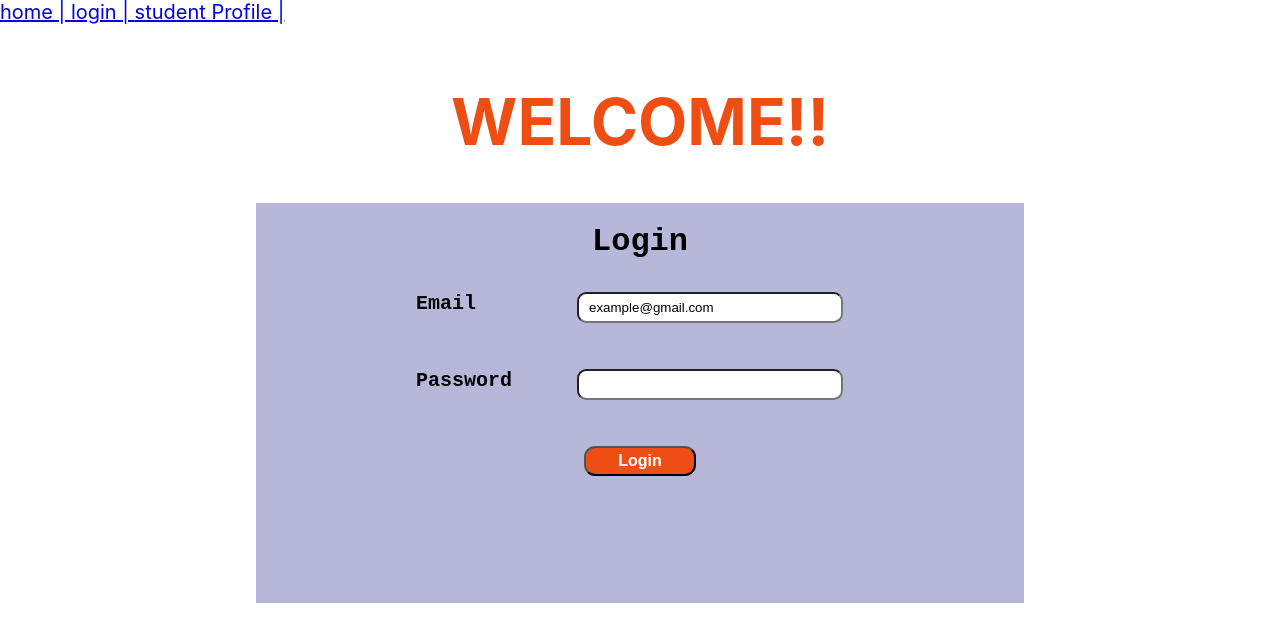
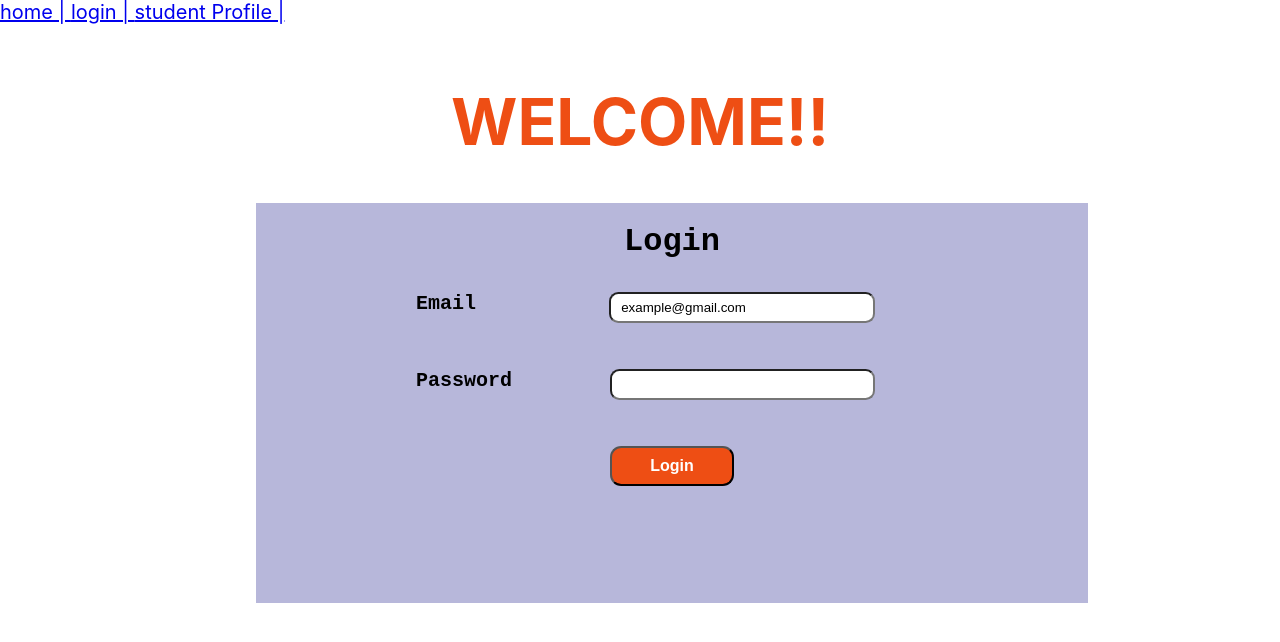
Before and after one commit to salma27/GP-organization-system, a React (Create React App) app in the folder frontend/: page /login in a window 1280 px wide. Shown: the top 642 px of the page. Built offline with nearby package versions, Linux system fonts and the light colour scheme.

Commit message:
width updated

```diff
--- a/frontend/src/components/Login/Login.css
+++ b/frontend/src/components/Login/Login.css
@@ -2,14 +2,13 @@
     background-color: rgb(183, 183, 218);
     text-align: center;
     height: 50vh;
-    width: 60vw;
+    width: 65%;
     margin-left: 20%;
     font-weight: bold;
     font-family: "Courier New", Courier, monospace;
 }
 
 .loginPage {
-    height: 100vh;
     background-color: white;
 }
 #email,
@@ -21,9 +20,9 @@
 
 .emailInput {
     margin-right: 5rem;
-    width: 250px;
+    width: 30%;
 }
 .passwordInput {
     margin-right: 7.2rem;
-    width: 250px;
+    width: 30%;
 }
--- a/frontend/src/components/Login/Login.js
+++ b/frontend/src/components/Login/Login.js
@@ -52,8 +52,8 @@ function LoginBox() {
             <Button
                 type="submit"
                 label="Login"
-                height="30px"
-                width="7rem"
+                height="10%"
+                width="15%"
                 borderRadius="0.7rem"
             />
         </div>
```
